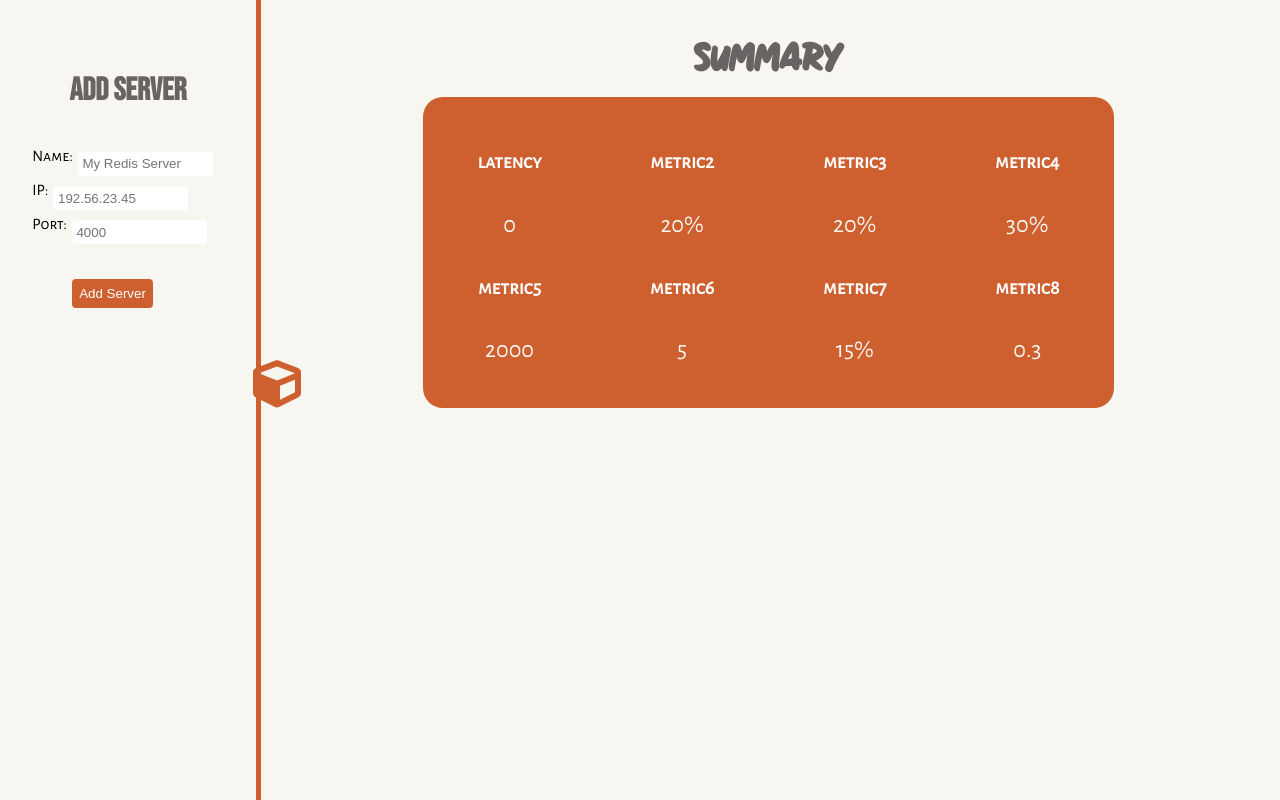
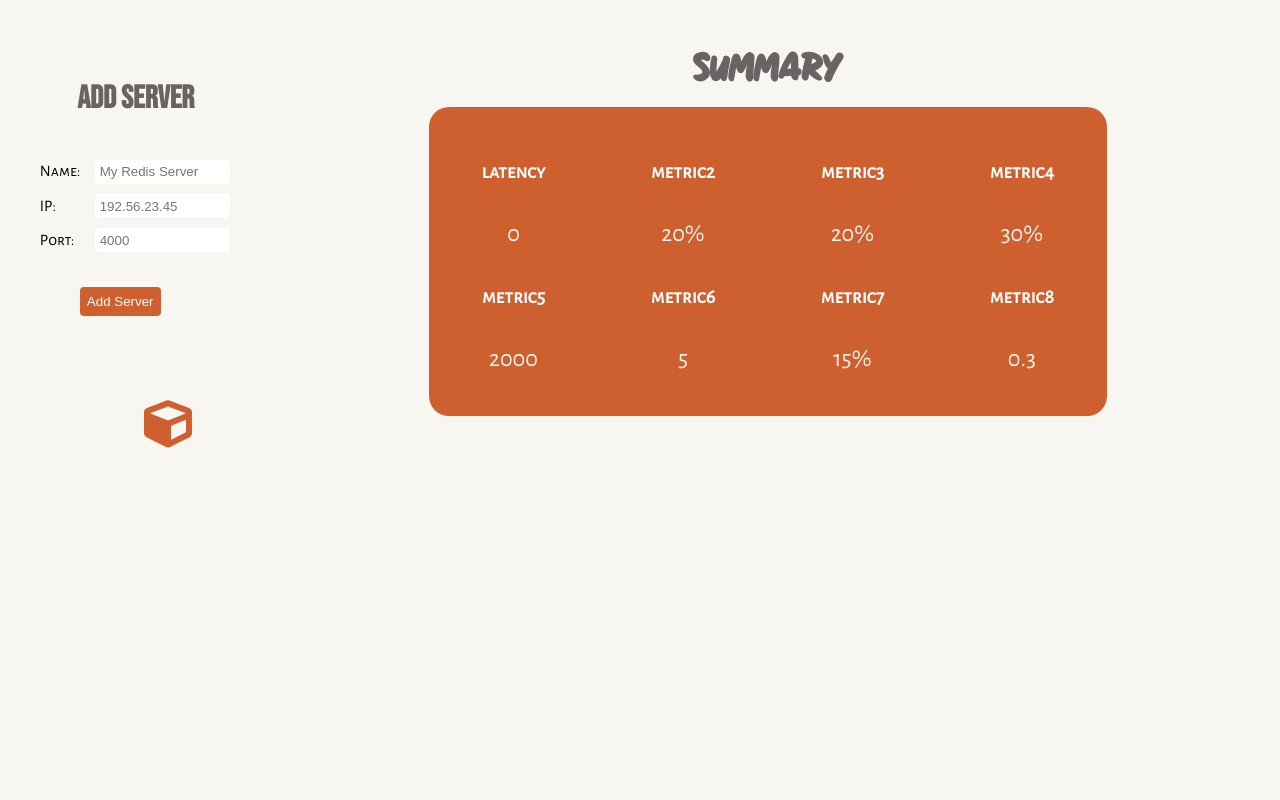
Before and after one commit to oslabs-beta/Revis, a Next.js app: page /dashboard in a window 1280 px wide. Shown: the top 800 px of the page. Built offline with nearby package versions, Linux system fonts and the light colour scheme.

Commit message:
Incorporated delete server functionality and modified dashboard styling

```diff
--- a/components/Server.tsx
+++ b/components/Server.tsx
@@ -1,10 +1,36 @@
 import styles from '../styles/Server.module.scss';
 
 export default function Server(props) {
-  const { name, IP, PORT } = props;
+  const { name, IP, PORT, removeServer } = props;
+
+  let previousNode;
+
+  const removeServerAnimation = (e) => {
+    const removeServerDiv: HTMLDivElement = e.target.firstElementChild;
+    previousNode = removeServerDiv;
+    removeServerDiv.style.width = '100%';
+    removeServerDiv.style.backgroundColor = 'red';
+    removeServerDiv.innerHTML = 'X';
+  };
+
+  const keepServerAnimation = () => {
+    if (previousNode) {
+      previousNode.style.width = '0%';
+      previousNode.style.backgroundColor = 'white';
+      previousNode.innerHTML = '';
+    } else previousNode = null;
+  };
+
   return (
     <div className={styles.serverWrapper}>
-      <div className={styles.removeServer}></div>
+      <div
+        className={styles.removeServerWrapper}
+        onMouseEnter={removeServerAnimation}
+        onMouseLeave={keepServerAnimation}
+        onClick={removeServer}
+      >
+        <div className={styles.removeServerDiv}></div>
+      </div>
       <div className={styles.server}>
         <p>Name: {name}</p>
         <p>IP: {IP}</p>
--- a/components/ServerList.tsx
+++ b/components/ServerList.tsx
@@ -1,7 +1,7 @@
 import Server from './Server';
 import styles from '../styles/ServerList.module.scss';
 export default function ServerList(props) {
-  const { serverList } = props;
+  const { serverList, removeServer } = props;
 
   interface server {
     name: string;
@@ -11,7 +11,13 @@ export default function ServerList(props) {
 
   const servers: server[] = serverList.map((elem, index) => {
     return (
-      <Server key={index} name={elem.name} IP={elem.IP} PORT={elem.PORT} />
+      <Server
+        key={index}
+        name={elem.name}
+        IP={elem.IP}
+        PORT={elem.PORT}
+        removeServer={removeServer}
+      />
     );
   });
   return <div className={styles.serverList}>{servers}</div>;
--- a/components/Sidebar.tsx
+++ b/components/Sidebar.tsx
@@ -65,13 +65,16 @@ function Sidebar(props) {
   };
 
   const removeServer = (e) => {
-    let x = 1;
+    const serverNameToRemove: string =
+      e.target.parentNode.parentNode.lastChild.childNodes[0].childNodes[1]
+        .nodeValue;
+    updateList(serverList.filter((elem) => elem.name !== serverNameToRemove));
   };
 
   const changeSidebarVisual = () => {
     if (sideBarHidden) {
-      document.querySelector('#sideBar').style.width = '20%';
-      document.querySelector(`#${styles.cube}`).style.left = '18.5%';
+      document.querySelector('#sideBar').style.width = '100%';
+      document.querySelector(`#${styles.cube}`).style.left = '15rem';
     } else {
       document.querySelector('#sideBar').style.width = '0px';
       document.querySelector('#sideBar').style.overflow = 'hidden';
--- a/components/Summary.tsx
+++ b/components/Summary.tsx
@@ -1,16 +1,16 @@
 //this needs a table that will have all the metrics names and numbers
 //the table can have two tables for each row
 // import Metrics from "./metricsForSummary";
-import styles from "../styles/Summary.module.scss";
-import { useContext } from "react";
-import { GlobalContext } from "../context/Provider";
+import styles from '../styles/Summary.module.scss';
+import { useContext } from 'react';
+import { GlobalContext } from '../context/Provider';
 
 export default function Summary() {
   const globalC: any = useContext(GlobalContext);
   const metrics: any = globalC.metricState.metrics;
 
   const metricsForTable = [];
-  for (let key in metrics) {
+  for (const key in metrics) {
     metricsForTable.push(
       <div className={styles.metrics}>
         <h5>{key}</h5>
--- a/pages/dashboard.tsx
+++ b/pages/dashboard.tsx
@@ -1,15 +1,16 @@
-import { useContext } from "react";
-import { GlobalContext } from "../context/Provider";
-import Sidebar from "../components/Sidebar";
-import Summary from "../components/Summary";
+import { useContext } from 'react';
+import { GlobalContext } from '../context/Provider';
+import Sidebar from '../components/Sidebar';
+import Summary from '../components/Summary';
+import styles from '../styles/Dashboard.module.scss';
 
 export default function about() {
   return (
-    <div className="dashboardWrapper">
-      <div>
+    <div className={styles.dashboardWrapper}>
+      <div className={styles.sidebarWrapper}>
         <Sidebar />
       </div>
-      <div>
+      <div className={styles.summaryWrapper}>
         <Summary />
       </div>
     </div>
--- /dev/null
+++ b/styles/Dashboard.module.scss
@@ -0,0 +1,13 @@
+.dashboardWrapper {
+  display: flex;
+
+  .summaryWrapper {
+    width: 100%;
+    overflow: hidden;
+  }
+
+  .sidebarWrapper {
+    width: 20rem;
+    overflow: hidden;
+  }
+}
--- a/styles/Server.module.scss
+++ b/styles/Server.module.scss
@@ -1,14 +1,29 @@
 .serverWrapper {
   display: flex;
-  justify-content: center;
-  text-align: center;
-  align-content: center;
+  margin-bottom: 1rem;
+
+  .removeServerWrapper {
+    width: 2rem;
+    display: flex;
+    cursor: pointer;
+
+    .removeServerDiv {
+      display: flex;
+      flex-direction: column;
+      justify-content: center;
+      text-align: center;
+      align-content: center;
+      overflow: hidden;
+      color: white;
+      font-weight: bolder;
+      font-size: 2rem;
+      transition: ease 0.5s;
+    }
+  }
   .server {
     border: solid black;
     text-align: center;
-    border-radius: 1rem;
     font-size: 0.8rem;
     width: 8rem;
-    margin: 0.25rem;
   }
 }
--- a/styles/ServerAdd.module.scss
+++ b/styles/ServerAdd.module.scss
@@ -1,4 +1,4 @@
-@import "./colorsAndFonts.scss";
+@import './colorsAndFonts.scss';
 .serverAddWrapper {
   margin-top: 50px;
   width: 100%;
@@ -19,14 +19,16 @@
 
     .indivInputs {
       display: flex;
+      align-items: center;
 
       .errorDiv {
         font-size: 0.5rem;
         z-index: 1px;
         // position: fixed;
       }
+      label {
+        width: 20%;
       }
-
       input {
         width: 50%;
         display: flex;
@@ -43,3 +45,4 @@
       }
     }
   }
+}
--- a/styles/ServerList.module.scss
+++ b/styles/ServerList.module.scss
@@ -1,9 +1,11 @@
 .serverList {
   overflow-y: scroll;
+  overflow-x: hidden;
   display: flex;
   flex-direction: column;
   scroll-behavior: smooth;
   line-height: 0;
+  height: 15rem;
   width: 100%;
   align-items: center;
 }
--- a/styles/Sidebar.module.scss
+++ b/styles/Sidebar.module.scss
@@ -1,14 +1,10 @@
-@import "./colorsAndFonts.scss";
+@import './colorsAndFonts.scss';
 
 .sideBarWrapper {
   border-right: 5px solid $logoRed;
   background-color: transparent;
-  position: fixed;
-  top: 0;
-  left: 0;
-  width: 20%;
+  width: 100%;
   height: 60rem;
-
   transition: 0.5s ease;
 
   h1 {
@@ -17,14 +13,13 @@
   }
   #cube {
     position: fixed;
-    top: 45%;
-    left: 18.5%;
+    top: 50%;
+    left: 10%;
     width: 10vh;
     color: $logoRed;
     height: 6vh;
     cursor: pointer;
     transition: 0.75s ease;
-    z-index: 2px;
   }
   input {
     border-color: transparent;
@@ -36,5 +31,4 @@
     font-family: $fontOfMetrics;
     margin-left: 30px;
   }
-
 }
--- a/styles/Summary.module.scss
+++ b/styles/Summary.module.scss
@@ -1,14 +1,17 @@
-@import "./colorsAndFonts.scss";
+@import './colorsAndFonts.scss';
 .SummaryWrapper {
+  margin: 2%;
+  display: flex;
+  flex-direction: column;
+  align-items: center;
+  align-content: center;
+
   h1 {
     font-family: $fontOfLogo;
     text-align: center;
     color: $summaryTitleGrey;
   }
-  margin: 2%;
-  display: flex;
-  flex-direction: column;
-  align-items: center;
+
   .tableWrapper {
     border-radius: 20px;
     display: grid;
@@ -36,6 +39,5 @@
       color: $background;
       font-family: $fontOfMetrics;
     }
-
   }
 }
--- a/styles/globals.scss
+++ b/styles/globals.scss
@@ -1,4 +1,4 @@
-@import "./colorsAndFonts.scss";
+@import './colorsAndFonts.scss';
 
 body {
   background-color: $background;
```
Lines whose indentation alone changed are shown as unchanged.
